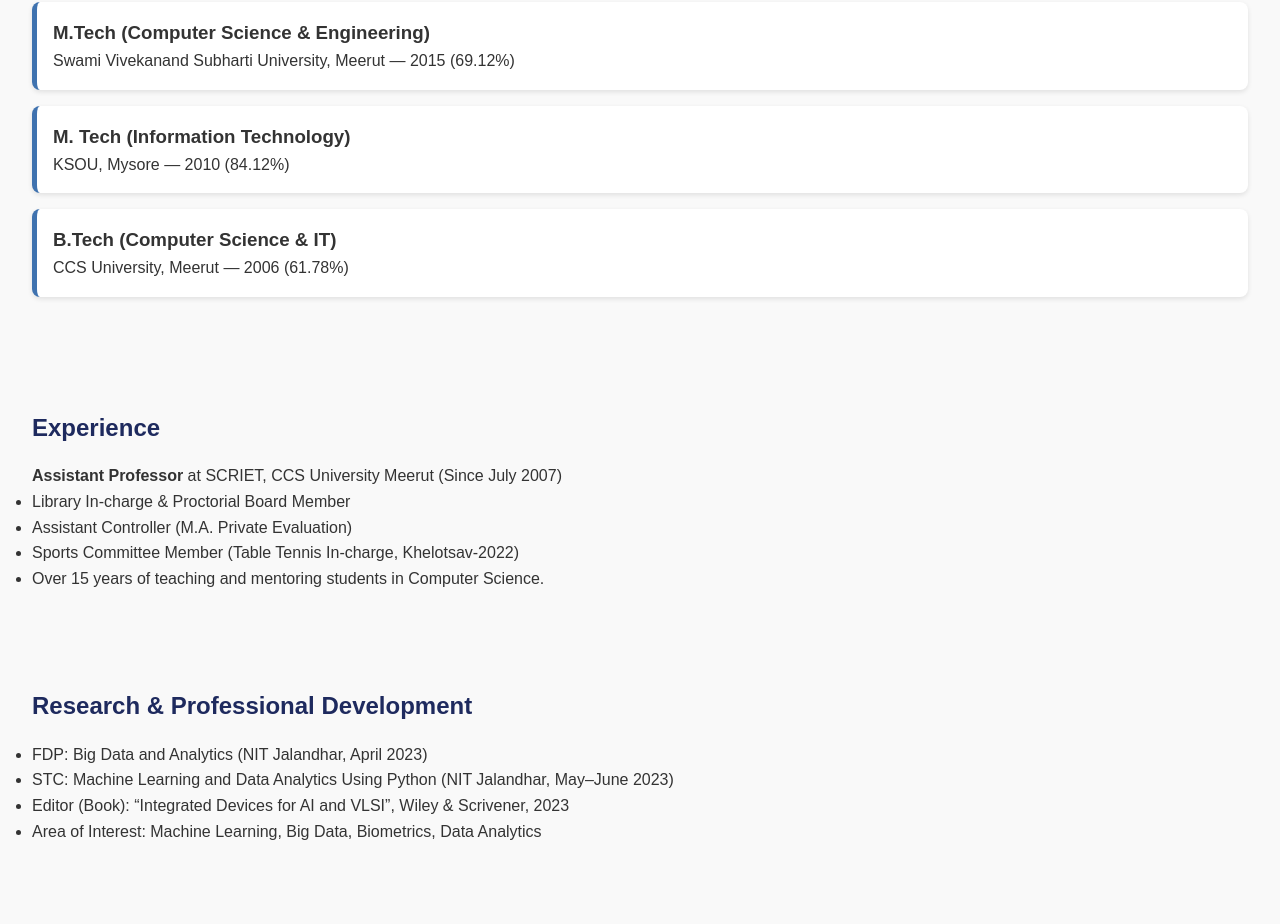
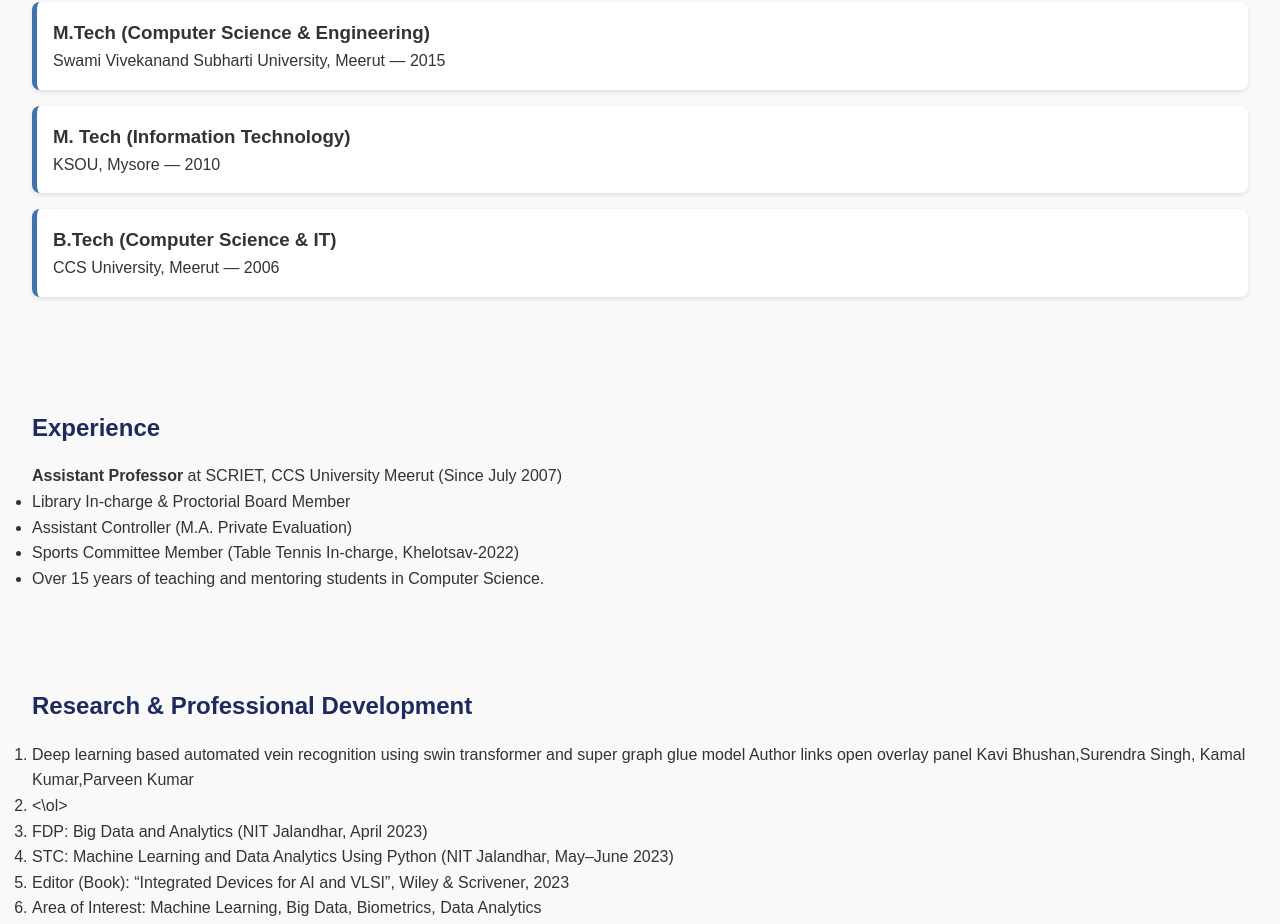
Before and after one commit to kavibhushan/portfolio, a plain HTML site: page index.html in a window 1280 px wide. Shown: the part 1046-1970 px from the top of the page. Drawn offline with Linux system fonts and the light colour scheme.

Commit message:
Update index.html

```diff
--- a/index.html
+++ b/index.html
@@ -56,15 +56,15 @@
     </div>
     <div class="edu-card">
       <h3>M.Tech (Computer Science & Engineering)</h3>
-      <p>Swami Vivekanand Subharti University, Meerut — 2015 (69.12%)</p>
+      <p>Swami Vivekanand Subharti University, Meerut — 2015 </p>
     </div>
     <div class="edu-card">
       <h3>M. Tech (Information Technology)</h3>
-      <p>KSOU, Mysore — 2010 (84.12%)</p>
+      <p>KSOU, Mysore — 2010 </p>
     </div>
     <div class="edu-card">
       <h3>B.Tech (Computer Science & IT)</h3>
-      <p>CCS University, Meerut — 2006 (61.78%)</p>
+      <p>CCS University, Meerut — 2006 </p>
     </div>
   </section>
 
@@ -82,6 +82,11 @@
   <section id="research">
     <h2>Research & Professional Development</h2>
     <ul>
+      <ol>
+        <li>Deep learning based automated vein recognition using swin transformer and super graph glue model
+Author links open overlay panel
+Kavi Bhushan,Surendra Singh, Kamal Kumar,Parveen Kumar<li>
+      <\ol>
       <li>FDP: Big Data and Analytics (NIT Jalandhar, April 2023)</li>
       <li>STC: Machine Learning and Data Analytics Using Python (NIT Jalandhar, May–June 2023)</li>
       <li>Editor (Book): “Integrated Devices for AI and VLSI”, Wiley & Scrivener, 2023</li>
```
